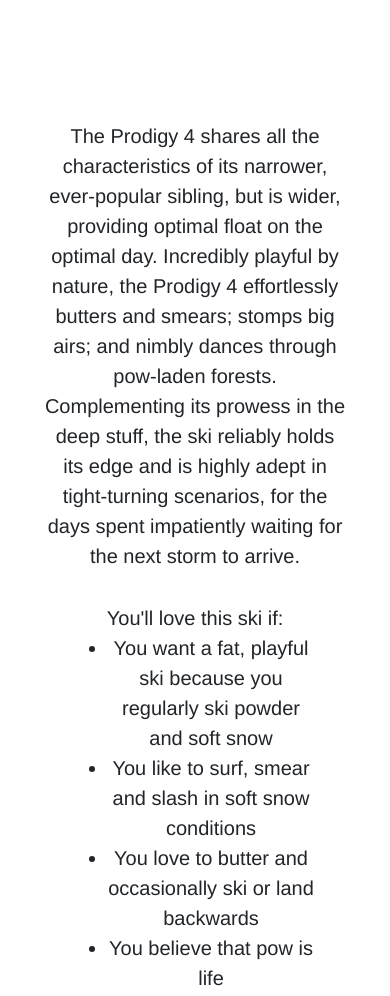
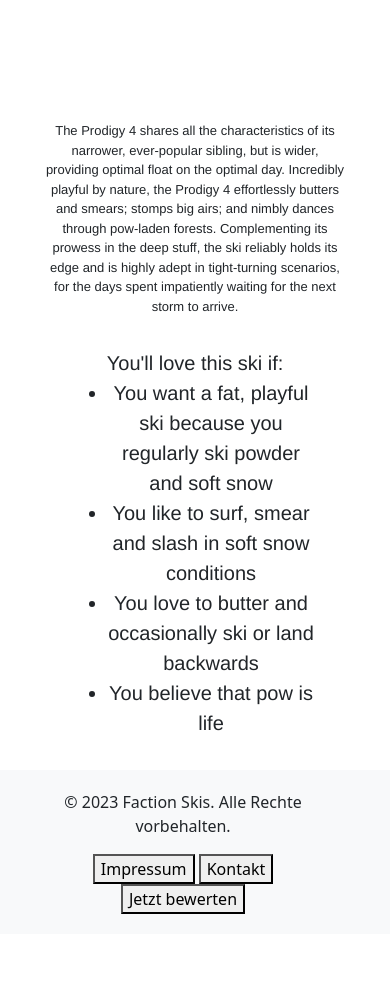
Before and after one commit to Jonasstannowski/Faction-Projekt, a plain HTML site: page index.html in a window 390 px wide. Shown: the part 540-1536 px from the top of the page. After the commit the page ends 1474 px from the top, so only its background shows below. Drawn offline with nearby package versions, Linux system fonts and the light colour scheme.

Commit message:
media query ergänzung

```diff
--- a/css/style.css
+++ b/css/style.css
@@ -34,7 +34,9 @@
       flex-direction: column;
     }
 
-
+    .container>.text-center{
+      font-size: small;
+    }
 }
 
 .logo{
```
